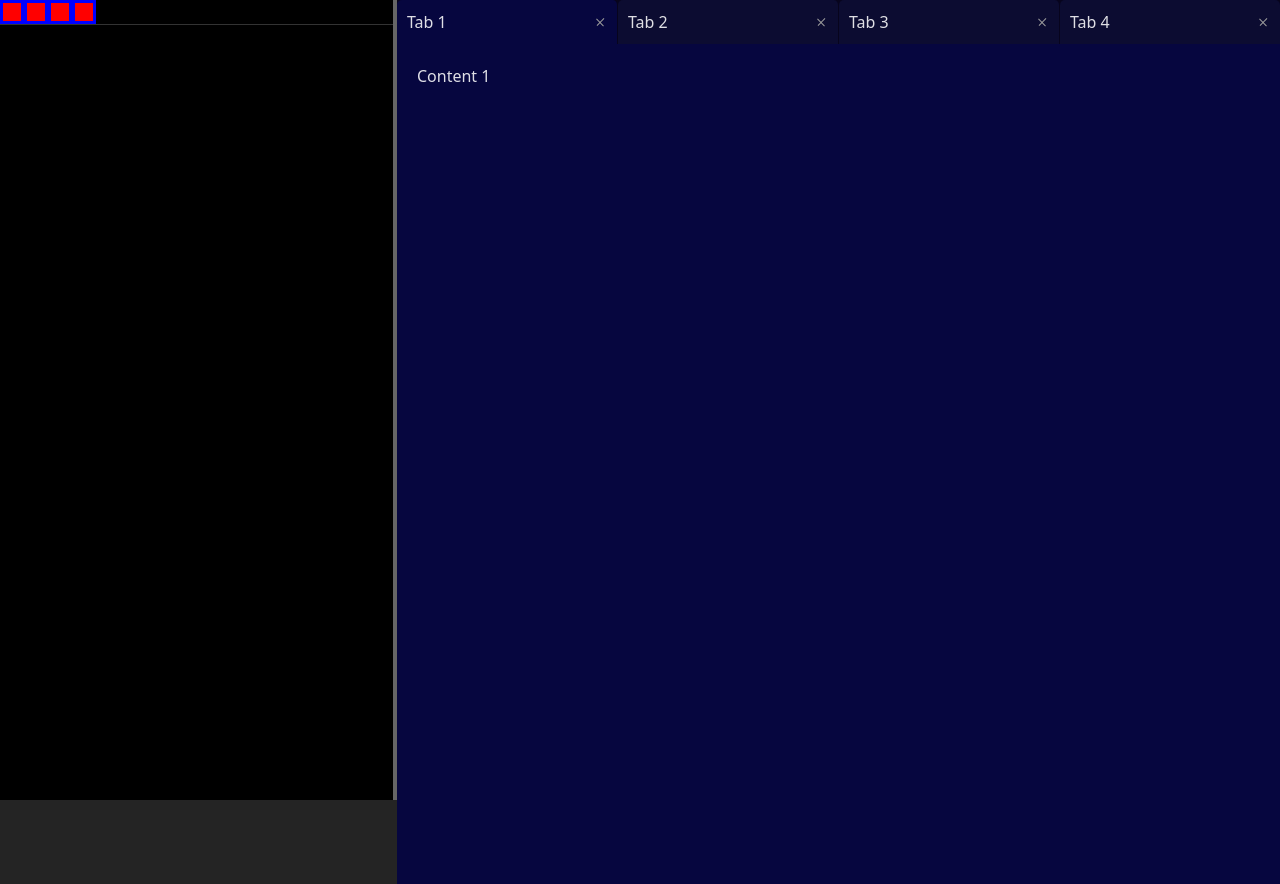
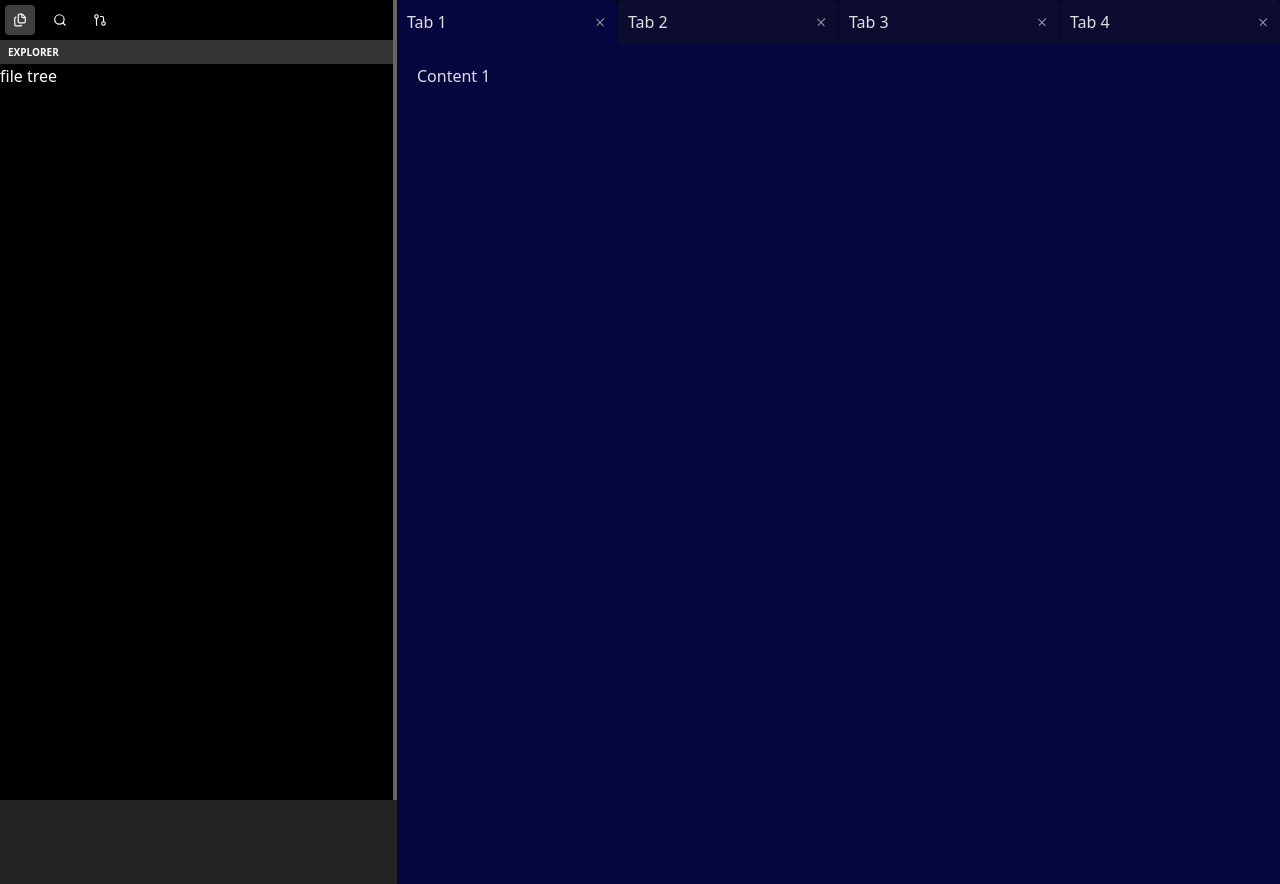
Before and after one commit to areknow/arnaud.cr, a React (Vite) app: page / in a window 1280 px wide. Built offline with nearby package versions, Linux system fonts and the light colour scheme.

Commit message:
sidebar setup

```diff
--- a/package.json
+++ b/package.json
@@ -12,6 +12,7 @@
     "format:check": "prettier --check ."
   },
   "dependencies": {
+    "lucide-react": "^0.525.0",
     "react": "^19.1.0",
     "react-dom": "^19.1.0"
   },
--- a/src/shared/components/Sidebar/Header/Header.tsx
+++ b/src/shared/components/Sidebar/Header/Header.tsx
@@ -1,20 +1,35 @@
+import classNames from 'classnames';
+
+import type { Section } from '../Sidebar';
+
 import styles from './header.module.scss';
 
-export const Header = () => {
+interface HeaderProps {
+  sections: Section[];
+  activeSection: string;
+  onActionClick: (section: string) => void;
+}
+
+export const Header = ({
+  sections,
+  activeSection,
+  onActionClick,
+}: HeaderProps) => {
   return (
     <div className={styles.header}>
-      <div className={styles.action}>
-        <div />
-      </div>
-      <div className={styles.action}>
-        <div />
-      </div>
-      <div className={styles.action}>
-        <div />
-      </div>
-      <div className={styles.action}>
-        <div />
-      </div>
+      {sections.map(section => (
+        <div
+          className={classNames(styles.action, {
+            [styles.active]: activeSection === section.id,
+          })}
+          key={section.id}
+          onClick={() => onActionClick(section.id)}
+        >
+          <div className={styles.icon}>
+            <section.icon size={14} />
+          </div>
+        </div>
+      ))}
     </div>
   );
 };
--- a/src/shared/components/Sidebar/Header/header.module.scss
+++ b/src/shared/components/Sidebar/Header/header.module.scss
@@ -5,17 +5,24 @@
   align-items: center;
 
   .action {
-    width: 24px;
-    height: 24px;
-    background-color: blue;
+    width: 40px;
+    height: 40px;
     display: flex;
     align-items: center;
     justify-content: center;
+    flex-shrink: 0;
 
-    div {
-      width: 18px;
-      height: 18px;
-      background-color: red;
+    .icon {
+      width: 30px;
+      height: 30px;
+      display: flex;
+      align-items: center;
+      justify-content: center;
+      border-radius: 4px;
+    }
+
+    &.active .icon {
+      background-color: rgba(255, 255, 255, 0.25);
     }
   }
 }
--- a/src/shared/components/Sidebar/Sidebar.tsx
+++ b/src/shared/components/Sidebar/Sidebar.tsx
@@ -1,11 +1,57 @@
+import { useState } from 'react';
+
+import { Files, GitPullRequest, type LucideIcon, Search } from 'lucide-react';
+
 import { Header } from './Header';
 
 import styles from './sidebar.module.scss';
 
+export type Section = {
+  icon: LucideIcon;
+  id: string;
+  label: string;
+  content: React.ReactNode;
+};
+
+const SECTIONS: Section[] = [
+  {
+    icon: Files,
+    id: 'explorer',
+    label: 'Explorer',
+    content: <div>file tree</div>,
+  },
+  {
+    icon: Search,
+    id: 'search',
+    label: 'Search',
+    content: <div>assistant?</div>,
+  },
+  {
+    icon: GitPullRequest,
+    id: 'source-control',
+    label: 'Source Control',
+    content: <div>fake git</div>,
+  },
+];
+
 export const Sidebar = () => {
+  const [activeSectionId, setActiveSectionId] = useState<string>('explorer');
+
+  const activeSection = SECTIONS.find(
+    section => section.id === activeSectionId
+  );
+
   return (
     <div className={styles.sidebar}>
-      <Header />
+      <Header
+        sections={SECTIONS}
+        activeSection={activeSectionId}
+        onActionClick={setActiveSectionId}
+      />
+      <div className={styles.content}>
+        <div className={styles.title}>{activeSection?.label}</div>
+        {activeSection?.content}
+      </div>
     </div>
   );
 };
--- a/src/shared/components/Sidebar/sidebar.module.scss
+++ b/src/shared/components/Sidebar/sidebar.module.scss
@@ -1,2 +1,10 @@
 .sidebar {
+  .title {
+    padding: 4px 8px;
+    font-size: 10px;
+    font-weight: 600;
+    color: #fff;
+    background-color: #333;
+    text-transform: uppercase;
+  }
 }
```
Also changed, not shown: 1 other file (tests, documents, lock files or other folders).
